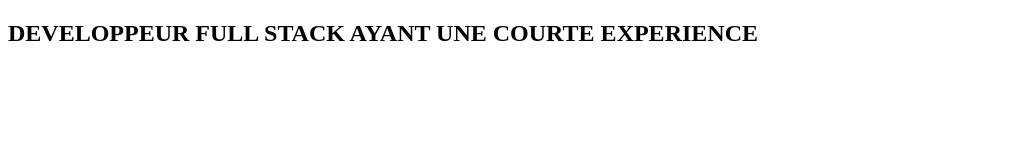
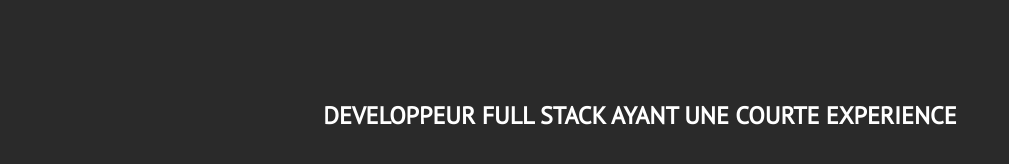
Before and after one commit to alexissengangabo07/gda-ajax, a plain HTML site: page 8/index.html in a window 1280 px wide. Shown: the whole page, without its empty margins (0-1009 px from the left). Drawn offline with Linux system fonts and the light colour scheme.

Commit message:
feat : finish with css and html file

```diff
--- a/8/index.html
+++ b/8/index.html
@@ -4,11 +4,16 @@
     <meta charset="UTF-8">
     <meta http-equiv="X-UA-Compatible" content="IE=edge">
     <meta name="viewport" content="width=device-width, initial-scale=1.0">
+    <link rel="stylesheet" href="style.css">
     <title>Exercice AJAX</title>
 </head>
 <body>
     <div>
         <h2> DEVELOPPEUR FULL STACK AYANT UNE COURTE EXPERIENCE</h2>
     </div>
+    <div>
+        <h2></h2>
+    </div>
+    <script src="app.js"></script>
 </body>
 </html>
--- a/8/style.css
+++ b/8/style.css
@@ -6,3 +6,15 @@
     box-sizing: border-box;
     font-family: 'PT Sans', sans-serif;
 }
+body{
+    background-color: rgba(0, 0, 0, 0.834);
+    color: white;
+    display: flex;
+    flex-direction: column;
+    justify-content: space-between;
+    gap: 100px;
+    margin: 100px;
+}
+div {
+    text-align: center;
+}
```
Also changed, not shown: index.html (+2 -2 lines).
